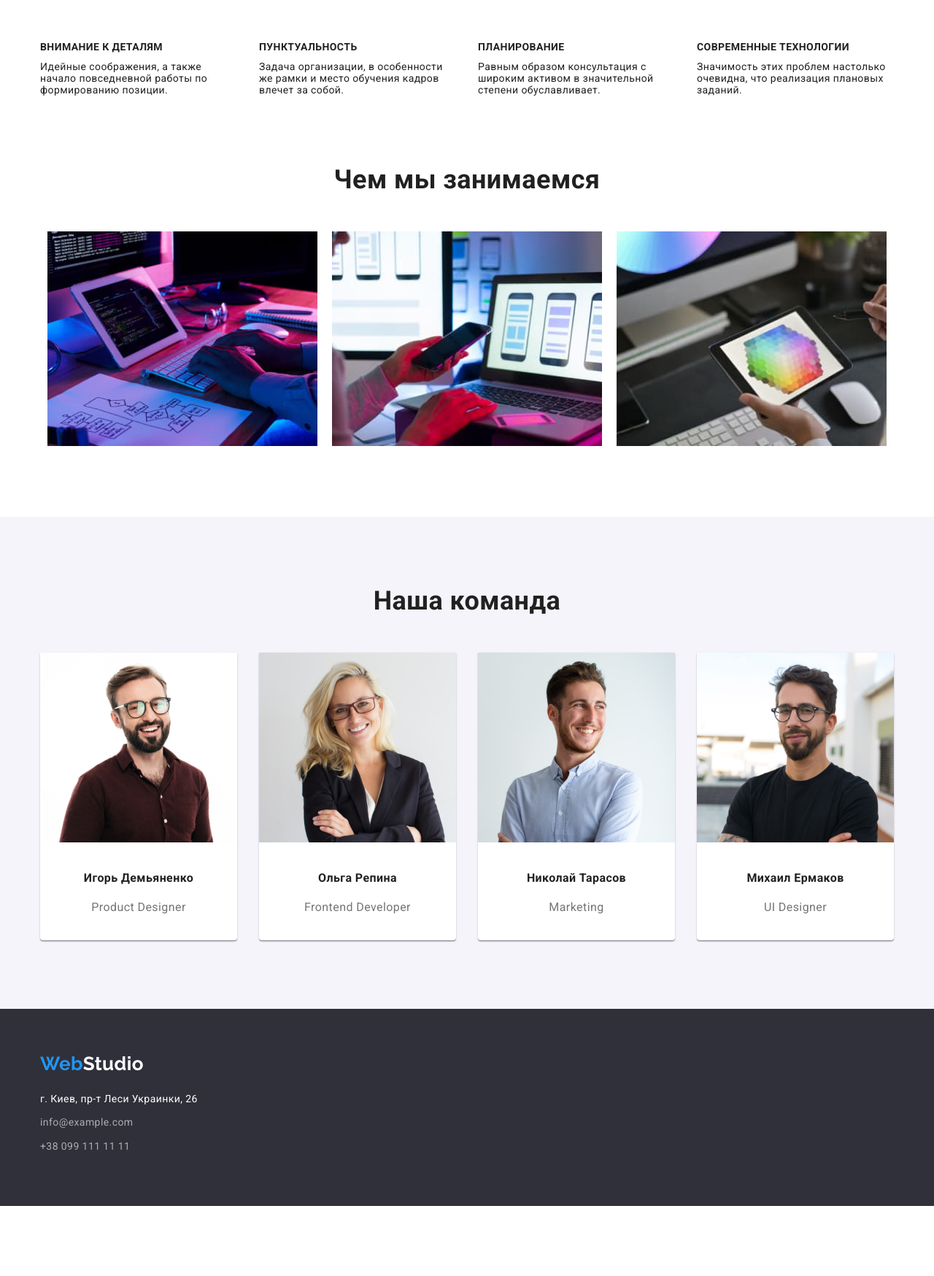
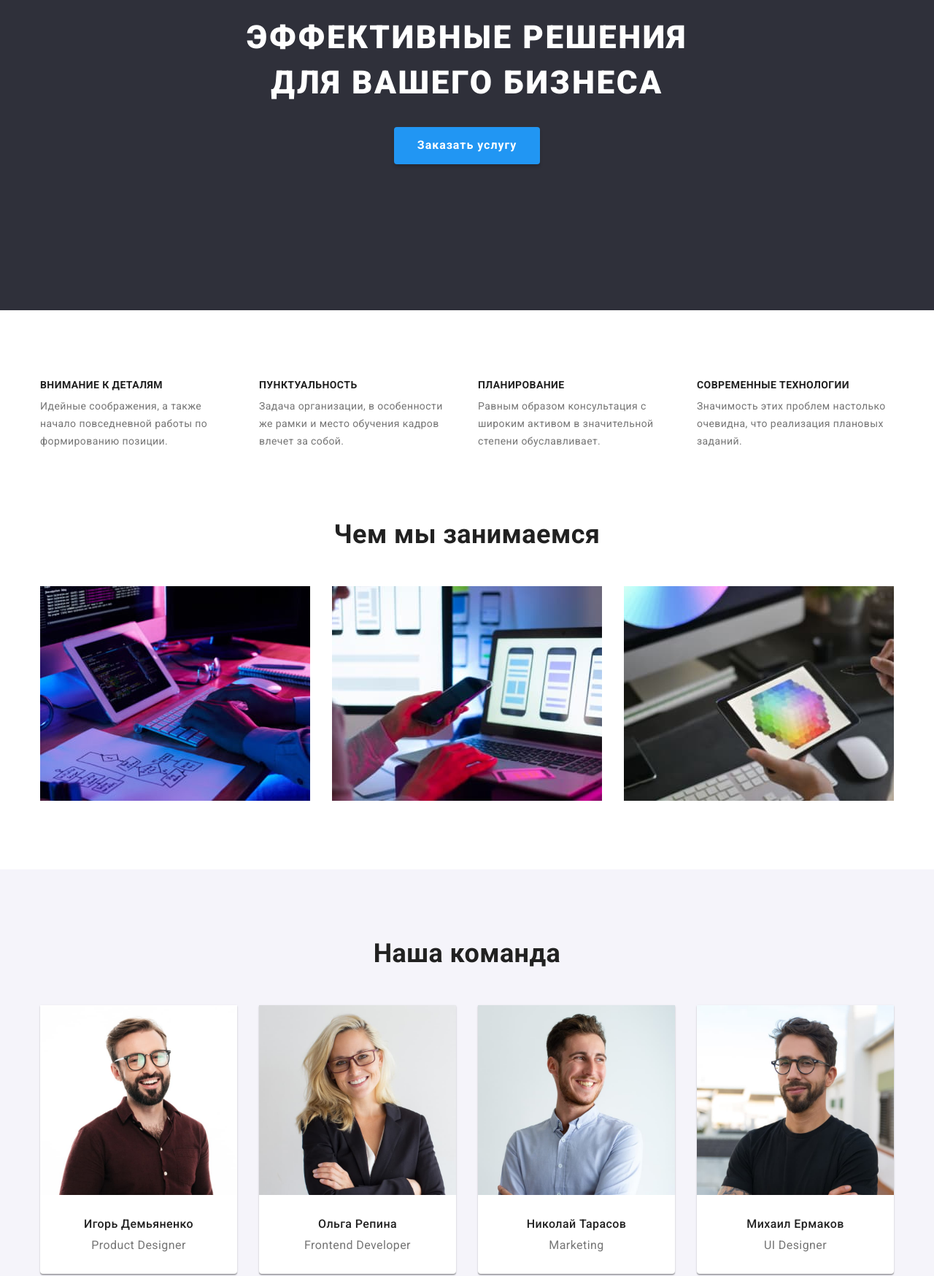
Before and after one commit to dariahalai/goit-markup-hw-03, a plain HTML site: page index.html in a window 1280 px wide. Shown: the part 260-2008 px from the top of the page at 73% size. Before the commit the page ends 1912 px from the top, so only its background shows below. Drawn offline with nearby package versions, Linux system fonts and the light colour scheme.

Commit message:
внесение правок на основе комментария к дз

```diff
--- a/index.html
+++ b/index.html
@@ -26,7 +26,7 @@
          </nav>
     </header>
         <main>
-             <section class="hero">
+             <section class="section hero">
                 <div class="container"></div>
                     <h1 class="main-title">Эффективные решения для вашего бизнеса</h1>
                     <button type="button" class="main btn">Заказать услугу</button>
@@ -34,42 +34,42 @@
             </section>
 
         <!-- Особенности -->
-        <section>
+        <section class="section features">
             <div class="container">
                     <h2 class="visually-hidden">Особенности</h2>
             <ul class="features-list">
                 <li class="item">
                     <h3 class="title-features">Внимание к деталям</h3>
-                    <p class="feautures-about">Идейные соображения, а также начало повседневной работы по формированию позиции.</p>
+                    <p class="features-about">Идейные соображения, а также начало повседневной работы по формированию позиции.</p>
                 </li>
                 <li class="item">
                     <h3 class="title-features">Пунктуальность</h3>
-                    <p class="feautures-about">Задача организации, в особенности же рамки и место обучения кадров влечет за собой.</p>
+                    <p class="features-about">Задача организации, в особенности же рамки и место обучения кадров влечет за собой.</p>
                 </li>
                 <li class="item">
                     <h3 class="title-features">Планирование</h3>
-                    <p class="feautures-about">Равным образом консультация с широким активом в значительной степени обуславливает.</p>
+                    <p class="features-about">Равным образом консультация с широким активом в значительной степени обуславливает.</p>
                 </li>
                 <li class="item">
                     <h3 class="title-features">Современные технологии</h3>
-                    <p class="feautures-about">Значимость этих проблем настолько очевидна, что реализация плановых заданий.</p>
+                    <p class="features-about">Значимость этих проблем настолько очевидна, что реализация плановых заданий.</p>
                 </li>
             </ul>
             </div>
         </section>
         <!-- Чем мы занимаемся -->
-        <section>
+        <section class="section work">
             <div class="container">
                 <h2 class="title work">Чем мы занимаемся</h2>
                 <ul class="work-list">
-                    <li><img src="./images/Студия/box_1.jpg" alt="Веб-программирование" width="370" height="294"></li>
-                    <li><img src="./images/Студия/box_2.jpg" alt="Мобильное программирование" width="370" height="294"></li>
-                    <li><img src="./images/Студия/box_3.jpg" alt="Веб-дизайн" width="370" height="294"></li>
+                    <li class="item"><img src="./images/Студия/box_1.jpg" alt="Веб-программирование" width="370" height="294"></li>
+                    <li class="item"><img src="./images/Студия/box_2.jpg" alt="Мобильное программирование" width="370" height="294"></li>
+                    <li class="item"><img src="./images/Студия/box_3.jpg" alt="Веб-дизайн" width="370" height="294"></li>
                 </ul>
             </div>
         </section>
         <!-- Наша команда -->
-        <section class="team-section">
+        <section class="team section">
            <div class="container">
             <h2 class="title team">Наша команда</h2>
             <ul class="team-container">
--- a/styles.css
+++ b/styles.css
@@ -26,14 +26,18 @@ h1,h2,h3,ul,p{
 ul{
     list-style: none;
 }
+img{
+    display: block;
+    width: 100%;
+    height: auto;
+}
 .container{
     width: 1200px;
     padding-left: 15px;
     padding-right: 15px;
     margin-left: auto;
     margin-right: auto;
-    align-items: center;
-}
+    }
 /*Header*/
 .page-header{
     border-bottom: 1px solid var(--border-color-header);
@@ -110,6 +114,10 @@ margin-left:50px;
     margin-left: auto;
 }
 /*Hero section*/
+.section{
+    padding-top: 94px;
+    padding-bottom: 94px;
+}
 .visually-hidden {
     position: absolute;
     width: 1px;
@@ -124,10 +132,15 @@ margin-left:50px;
     overflow: hidden;
   }
 .hero{
+    padding-top: 200px;
+    padding-bottom: 200px;
     text-align: center;
     background-color: var(--third-background-color);
 }
 .main-title{
+    width: 696px;
+    margin-left: auto;
+    margin-right: auto;
     margin-bottom: 30px;
     text-transform: uppercase;
     color:var(--white-color);
@@ -164,7 +177,6 @@ margin-left:50px;
 
 .features-list{
     display:inline-flex;
-    padding-top: 94px;
 }
 .features-list .item{
     width: 270px;
@@ -184,19 +196,21 @@ margin-left:50px;
 }
 
     /* Works list */
+.section.work{
+        padding-top: 0;
+    }
 .title.work{
-    padding-top: 94px;
     margin-bottom: 50px;
-    text-align: center;
 }
 .work-list{
     display: flex;
-    justify-content: space-around;
-    padding-bottom:94px;
+}
+.work-list .item+.item{
+    margin-left: 30px;
 }
 
 /* Team */
-.team-section{
+.team.section{
     background-color: var(--color-btn);
 }
 .team-card{
@@ -204,28 +218,29 @@ margin-left:50px;
     box-shadow: 0px 1px 3px rgba(0, 0, 0, 0.12), 0px 1px 1px rgba(0, 0, 0, 0.14), 0px 2px 1px rgba(0, 0, 0, 0.2);
     border-radius: 0px 0px 4px 4px;
 }
+.team-card+.team-card{
+    margin-left: 30px;
+}
 .title.team{
-    padding-top: 94px;
     margin-bottom: 50px;
 }
 .team-container{
     display: flex;
-    justify-content: space-between;
-    padding-bottom: 94px;
 }
 .item-team{
     margin-top: 30px;
     margin-bottom: 10px;
     text-align: center;
     font-size: 16px;
-    line-height: 1.9;
+    font-weight: 500;
+    line-height: 1.19;
 }
 .team-prof{
     margin-bottom: 30px;
     text-align: center;
     color: var(--secondary-text-color);
     font-size: 16px;
-    line-height: 1.9;
+    line-height: 1.19;
 }
 /*Fotter*/
 .footer{
@@ -244,18 +259,19 @@ margin-left:50px;
 .logo-footer:focus{
     color: var(--color-of-active);
 }
-.address{
+address{
     margin-top: 20px;
 }
  .address a{
     display: inline-flex;
-    margin-bottom: 9px;
+    margin-top: 9px;
 
     color: var(--white-color);
     line-height: 1.7;
     font-style: normal;
     text-decoration: none;
  }
+
  .address span a{
     color: rgba(255, 255, 255, 0.6);
     text-decoration: none;
@@ -270,7 +286,6 @@ margin-left:50px;
 .filter-list{
     display: flex;
     justify-content: center;
-    padding-top: 94px;
     margin-bottom: 50px;
 }
 .filter-list .item+.item{
@@ -296,33 +311,30 @@ margin-left:50px;
 .works-container{
     display: flex;
     flex-wrap: wrap;
-    justify-content: space-around;
-    padding-bottom: 94px;
+    gap: 30px;
 }
 .works-container .item{
     flex-basis: calc((100% - 60px) / 3);
-    margin-bottom: 30px;
-    background: #FFFFFF;
-    border: 1px solid #EEEEEE;
-}
-.works-container .item:nth-last-child(-n + 3) {
-    margin-bottom: 0;
+    background-color: var(--secondary-background-color);
+    border-right: 1px solid #EEEEEE;
+    border-left: 1px solid #EEEEEE;
+    border-bottom: 1px solid #EEEEEE;
 }
 .works-container a{
     color: var(--main-text-color);
     text-decoration: none;
 }
+.portfolio-descr{
+    padding: 20px 24px;
+}
 .work-title{
-    margin-top: 20px;
     margin-bottom: 4px;
-    text-align: center;
+    font-weight: 700;
     font-size: 18px;
     line-height: 2;
     letter-spacing: 0.06em;
 }
 .work-descr{
-    margin-bottom: 20px;
-    text-align: center;
     color: var(--secondary-text-color);
     font-size: 16px;
     line-height: 1.9;
```
Also changed, not shown: portfolio.html (+19 -1 lines).
